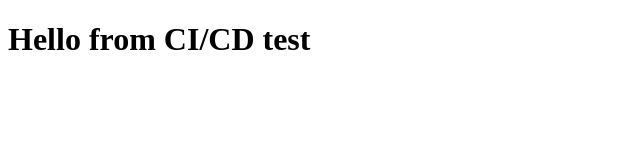
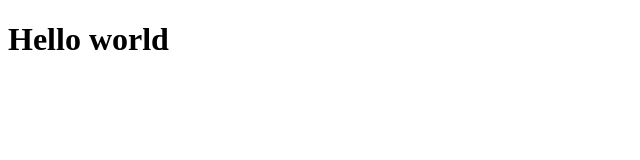
Before and after one commit to arfizurrahman/cicd-demo, a website: page index.html in a window 1280 px wide. Shown: the whole page, without its empty margins (0-640 px from the left). Drawn offline with Linux system fonts and the light colour scheme.

Commit message:
update index file

```diff
--- a/index.html
+++ b/index.html
@@ -2,6 +2,6 @@
 <html>
   <head><meta charset="utf-8"><title>CI/CD Demo</title></head>
   <body>
-    <h1 id="msg">Hello from CI/CD test</h1>
+    <h1 id="msg">Hello world</h1>
   </body>
 </html>
```
